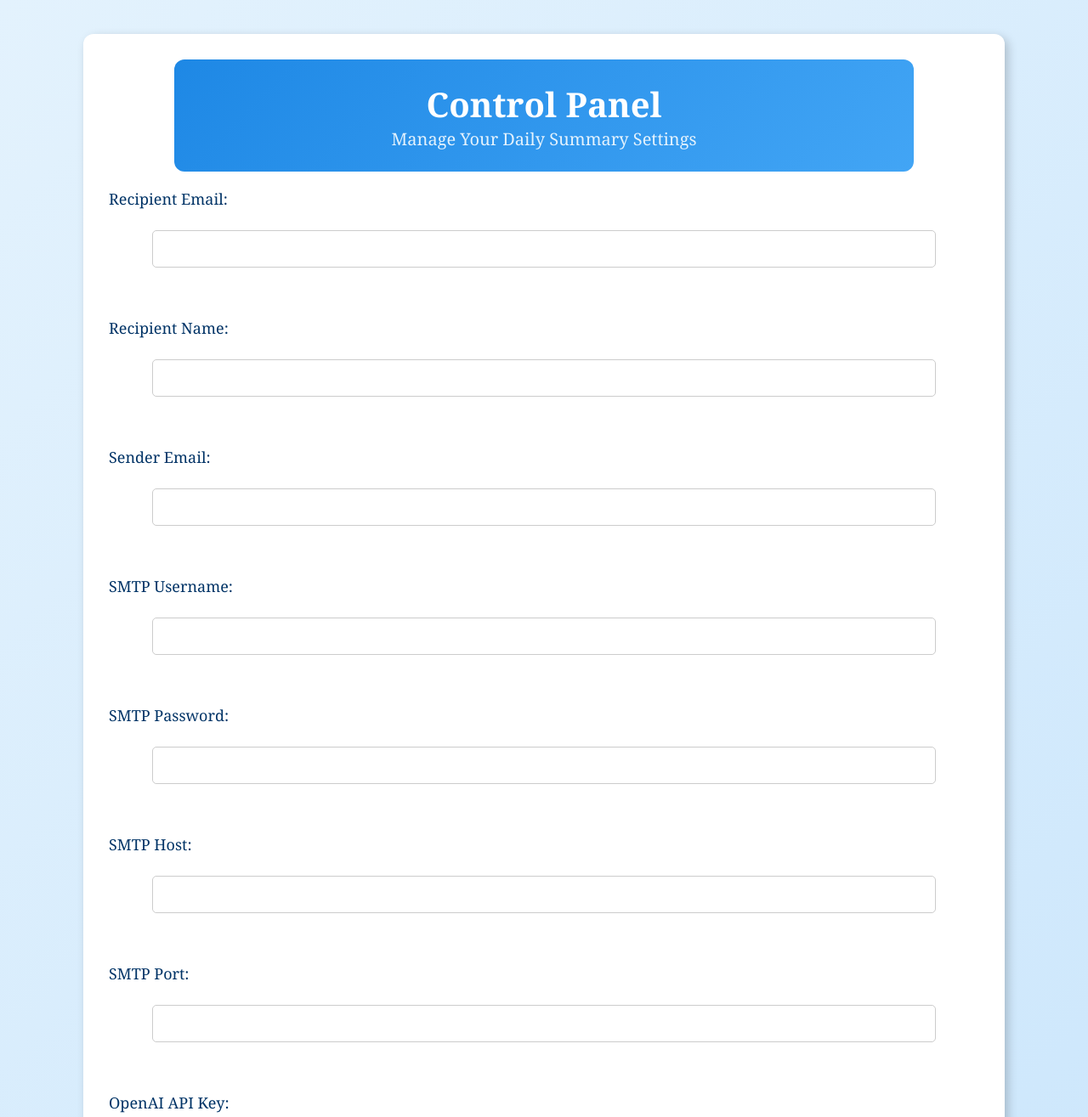
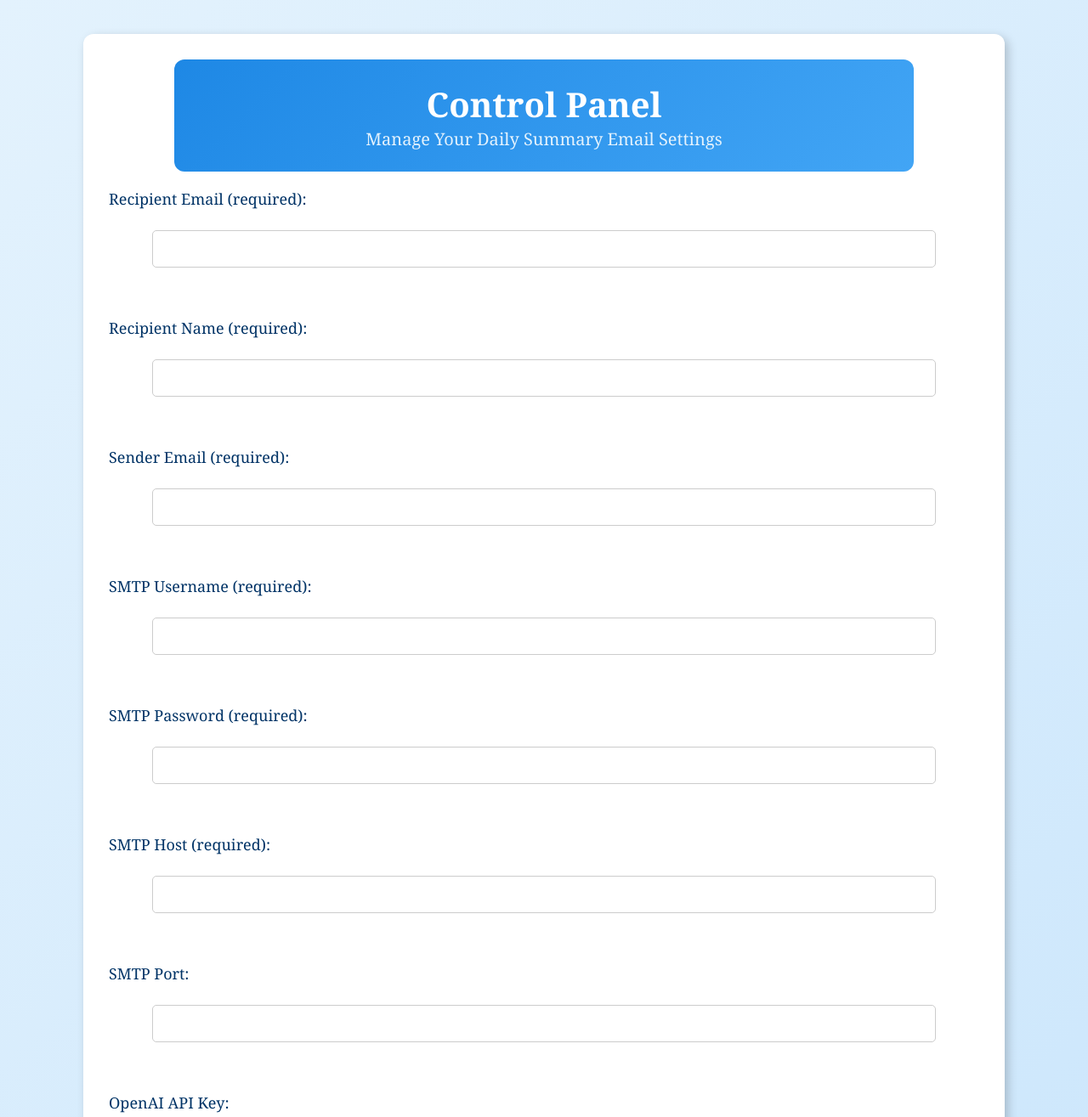
Before and after one commit to tdavis6/dailySummaryEmail, a Flask app: template templates/index.html in a window 1280 px wide. Shown: the top 1315 px of the page at 85% size. Run offline with Flask 3, Linux system fonts and the light colour scheme; the template is opened without the code that fills it, so the values that code supplies are empty; parts of the project's set-up code (start-up, migrations or seed data) failed here and were passed over.

Commit message:
fix #124

```diff
--- a/templates/index.html
+++ b/templates/index.html
@@ -3,39 +3,39 @@
 <head>
   <meta charset="UTF-8">
   <meta name="viewport" content="width=device-width, initial-scale=1.0">
-  <title>Daily Summary Control Panel</title>
+    <title>Daily Summary Email Control Panel</title>
   <link rel="stylesheet" href="{{ url_for('static', filename='styles.css') }}">
 </head>
 <body>
 <div class="container">
   <div class="header">
     Control Panel
-    <div class="sub-header">Manage Your Daily Summary Settings</div>
+      <div class="sub-header">Manage Your Daily Summary Email Settings</div>
   </div>
   <div class="content">
     <form id="config-form">
       <label>
-        Recipient Email:
+          Recipient Email (required):
         <input type="email" name="RECIPIENT_EMAIL" required>
       </label><br>
       <label>
-        Recipient Name:
+          Recipient Name (required):
         <input type="text" name="RECIPIENT_NAME" required>
       </label><br>
       <label>
-        Sender Email:
+          Sender Email (required):
         <input type="email" name="SENDER_EMAIL" required>
       </label><br>
       <label>
-        SMTP Username:
+          SMTP Username (required):
         <input type="text" name="SMTP_USERNAME" required>
       </label><br>
       <label>
-        SMTP Password:
+          SMTP Password (required):
         <input type="password" name="SMTP_PASSWORD" required>
       </label><br>
       <label>
-        SMTP Host:
+          SMTP Host (required):
         <input type="text" name="SMTP_HOST" required>
       </label><br>
       <label>
@@ -69,7 +69,7 @@
         <input type="text" name="LONGITUDE" required>
       </label><br>
       <label>
-        Address:
+          Address (required if coordinates are not provided):
         <input type="text" name="ADDRESS">
       </label><br>
       <label>
--- a/version.json
+++ b/version.json
@@ -1,3 +1,3 @@
 {
-  "version": "v2.0.0-beta.14"
+  "version": "v2.0.0-beta.15"
 }
```
Also changed, not shown: README.md, 1 other file.
